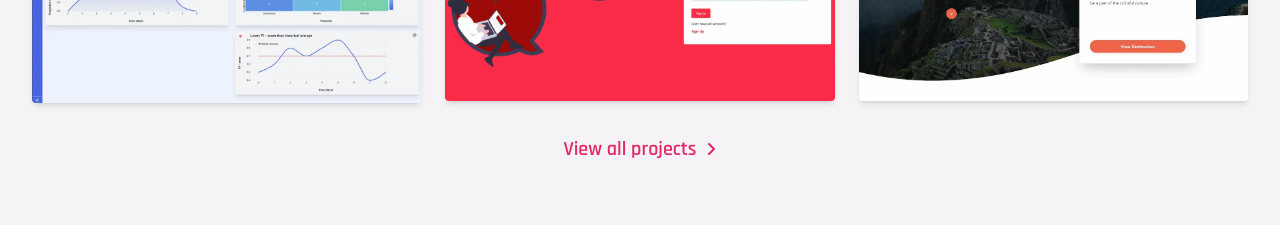
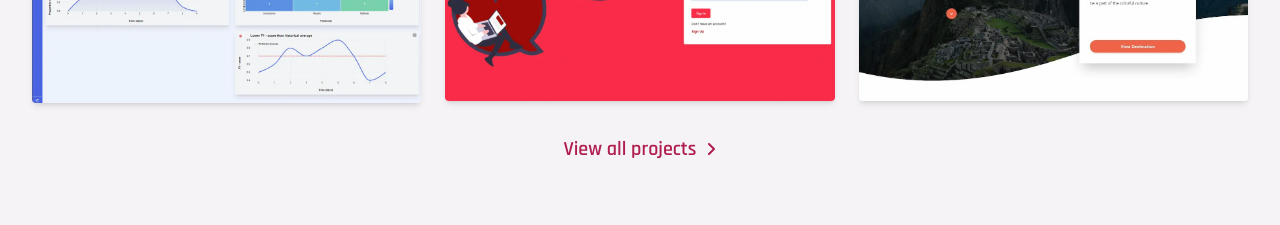
Before and after one commit to bdgcypher/bdgcypher.github.io, a Next.js app: page / in a window 1280 px wide. Shown: the part 1900-2125 px from the top of the page. Built offline with nearby package versions, Linux system fonts and the light colour scheme.

Commit message:
Updated link color on light theme for accessibility compliance

```diff
--- a/components/index/Projects.tsx
+++ b/components/index/Projects.tsx
@@ -90,7 +90,7 @@ export default function Projects() {
                     <a
                         href="/projects"
                         aria-label=""
-                        className="projects from-bottom third inline-flex items-center font-semibold transition-colors duration-200 text-xl text-primary  hover:text-secondary"
+                        className="projects from-bottom third inline-flex items-center font-semibold transition-colors duration-200 text-xl text-primaryDark dark:text-primary  hover:text-secondary"
                     >
                         View all projects
                         <svg
--- a/tailwind.config.js
+++ b/tailwind.config.js
@@ -11,6 +11,7 @@ module.exports = {
         onyx: '#3C3E3E',
         raisin: '#242E33',
         primary: '#e22866',
+        primaryDark: '#af1e4e',
         secondary: '#005b93',
         tertiary: '#F6F3F7',
       },
```
